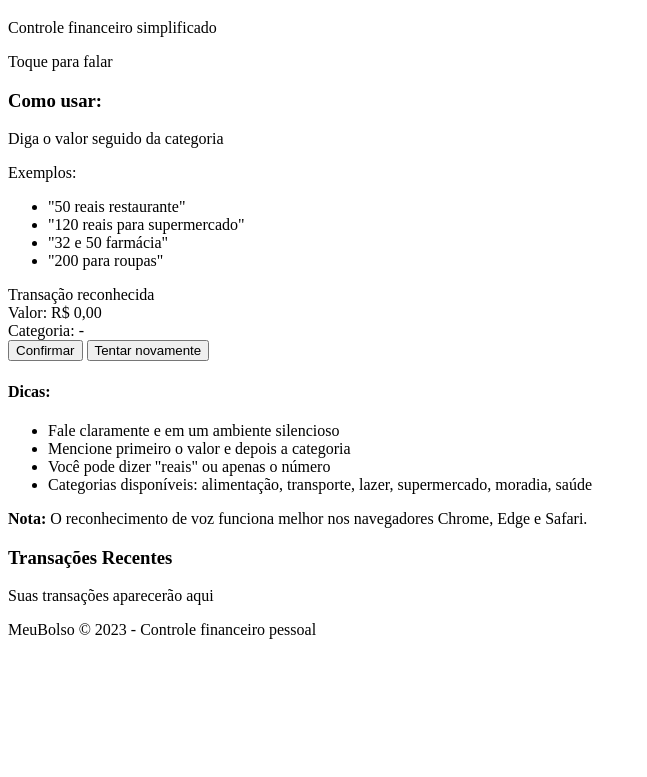
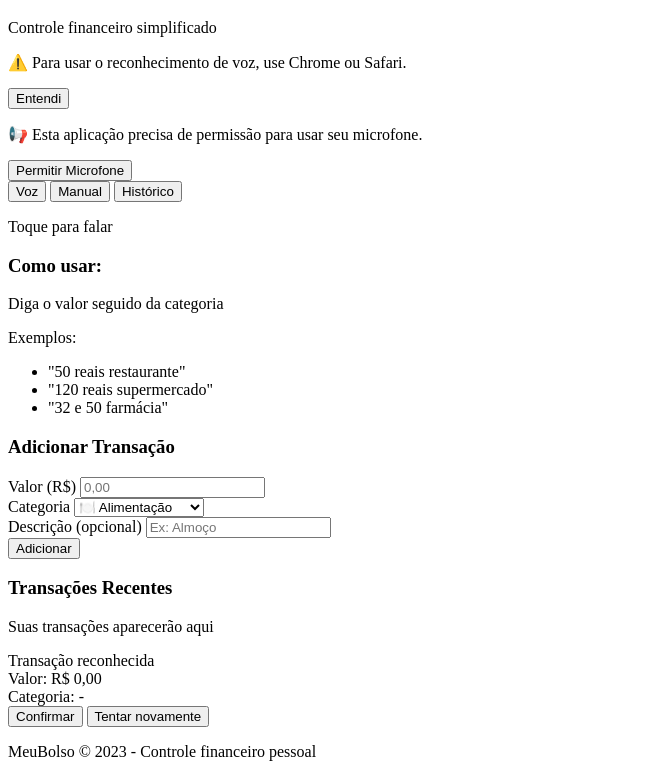
Before and after one commit to BrunoLiraGH/MeuBolso, a plain HTML site: page index.html in a window 1280 px wide. Shown: the part 61-838 px from the top of the page, without its empty margins (0-647 px from the left). Before the commit the page ends 800 px from the top, so only its background shows below. Drawn offline with Linux system fonts and the light colour scheme.

Commit message:
Update index.html

```diff
--- a/index.html
+++ b/index.html
@@ -2,9 +2,9 @@
 <html lang="pt-BR">
 <head>
   <meta charset="UTF-8">
-  <meta name="viewport" content="width=device-width, initial-scale=1.0">
-  <title>MeuBolso - Controle Financeiro Pessoal</title>
-  <meta name="description" content="Aplicativo de controle financeiro pessoal com reconhecimento de voz e categorização automática">
+  <meta name="viewport" content="width=device-width, initial-scale=1.0, maximum-scale=1.0, user-scalable=no">
+  <title>MeuBolso - Controle Financeiro</title>
+  <meta name="description" content="Aplicativo de controle financeiro pessoal">
   <link rel="stylesheet" href="style.css">
   <link href="https://fonts.googleapis.com/css2?family=Roboto:wght@400;500;700&display=swap" rel="stylesheet">
 </head>
@@ -15,6 +15,23 @@
       <p class="subtitle">Controle financeiro simplificado</p>
     </div>
 
+    <div class="browser-warning" id="browserWarning">
+      <p>⚠️ Para usar o reconhecimento de voz, use Chrome ou Safari.</p>
+      <button id="closeWarning">Entendi</button>
+    </div>
+
+    <div class="permission-notice" id="permissionNotice">
+      <p>📢 Esta aplicação precisa de permissão para usar seu microfone.</p>
+      <button id="requestPermission">Permitir Microfone</button>
+    </div>
+
+    <div class="tabs">
+      <button class="tab-btn active" data-tab="voice">Voz</button>
+      <button class="tab-btn" data-tab="manual">Manual</button>
+      <button class="tab-btn" data-tab="history">Histórico</button>
+    </div>
+
+    <div class="tab-content active" id="voiceTab">
       <div class="voice-input-card">
         <div class="voice-icon-container">
           <div class="voice-icon" id="voiceButton">
@@ -31,10 +48,48 @@
           <p class="example">Exemplos:</p>
           <ul class="examples-list">
             <li>"50 reais restaurante"</li>
-          <li>"120 reais para supermercado"</li>
+            <li>"120 reais supermercado"</li>
             <li>"32 e 50 farmácia"</li>
-          <li>"200 para roupas"</li>
           </ul>
+        </div>
+      </div>
+    </div>
+
+    <div class="tab-content" id="manualTab">
+      <div class="manual-input-card">
+        <h3>Adicionar Transação</h3>
+        <div class="input-group">
+          <label for="transactionAmount">Valor (R$)</label>
+          <input type="number" id="transactionAmount" placeholder="0,00" step="0.01">
+        </div>
+        <div class="input-group">
+          <label for="transactionCategory">Categoria</label>
+          <select id="transactionCategory">
+            <option value="🍽️ Alimentação">🍽️ Alimentação</option>
+            <option value="⛽ Transporte">⛽ Transporte</option>
+            <option value="🎬 Lazer">🎬 Lazer</option>
+            <option value="🛒 Supermercado">🛒 Supermercado</option>
+            <option value="🏠 Moradia">🏠 Moradia</option>
+            <option value="💊 Saúde">💊 Saúde</option>
+            <option value="👕 Vestuário">👕 Vestuário</option>
+            <option value="Outros">Outros</option>
+          </select>
+        </div>
+        <div class="input-group">
+          <label for="transactionDesc">Descrição (opcional)</label>
+          <input type="text" id="transactionDesc" placeholder="Ex: Almoço">
+        </div>
+        <button class="btn btn-confirm" id="addManualTransaction">Adicionar</button>
+      </div>
+    </div>
+
+    <div class="tab-content" id="historyTab">
+      <div class="transactions-section">
+        <h3>Transações Recentes</h3>
+        <div id="transactionsList" class="transactions-list">
+          <p class="empty-state">Suas transações aparecerão aqui</p>
+        </div>
+      </div>
     </div>
 
     <div class="recognition-result" id="recognitionResult">
@@ -49,35 +104,11 @@
             <span class="result-label">Categoria:</span>
             <span class="result-value" id="recognizedCategory">-</span>
           </div>
-            <div class="result-debug">
-              <small id="debugText" class="debug-text"></small>
-            </div>
         </div>
         <div class="result-actions">
           <button class="btn btn-confirm" id="confirmBtn">Confirmar</button>
           <button class="btn btn-retry" id="retryBtn">Tentar novamente</button>
         </div>
-        </div>
-      </div>
-    </div>
-
-    <div class="voice-tips">
-      <h4>Dicas:</h4>
-      <ul>
-        <li>Fale claramente e em um ambiente silencioso</li>
-        <li>Mencione primeiro o valor e depois a categoria</li>
-        <li>Você pode dizer "reais" ou apenas o número</li>
-        <li>Categorias disponíveis: alimentação, transporte, lazer, supermercado, moradia, saúde</li>
-      </ul>
-      <div class="browser-support-note">
-        <p><strong>Nota:</strong> O reconhecimento de voz funciona melhor nos navegadores Chrome, Edge e Safari.</p>
-      </div>
-    </div>
-
-    <div class="transactions-section">
-      <h3>Transações Recentes</h3>
-      <div id="transactionsList" class="transactions-list">
-        <p class="empty-state">Suas transações aparecerão aqui</p>
       </div>
     </div>
 
```
Lines whose indentation alone changed are shown as unchanged.
